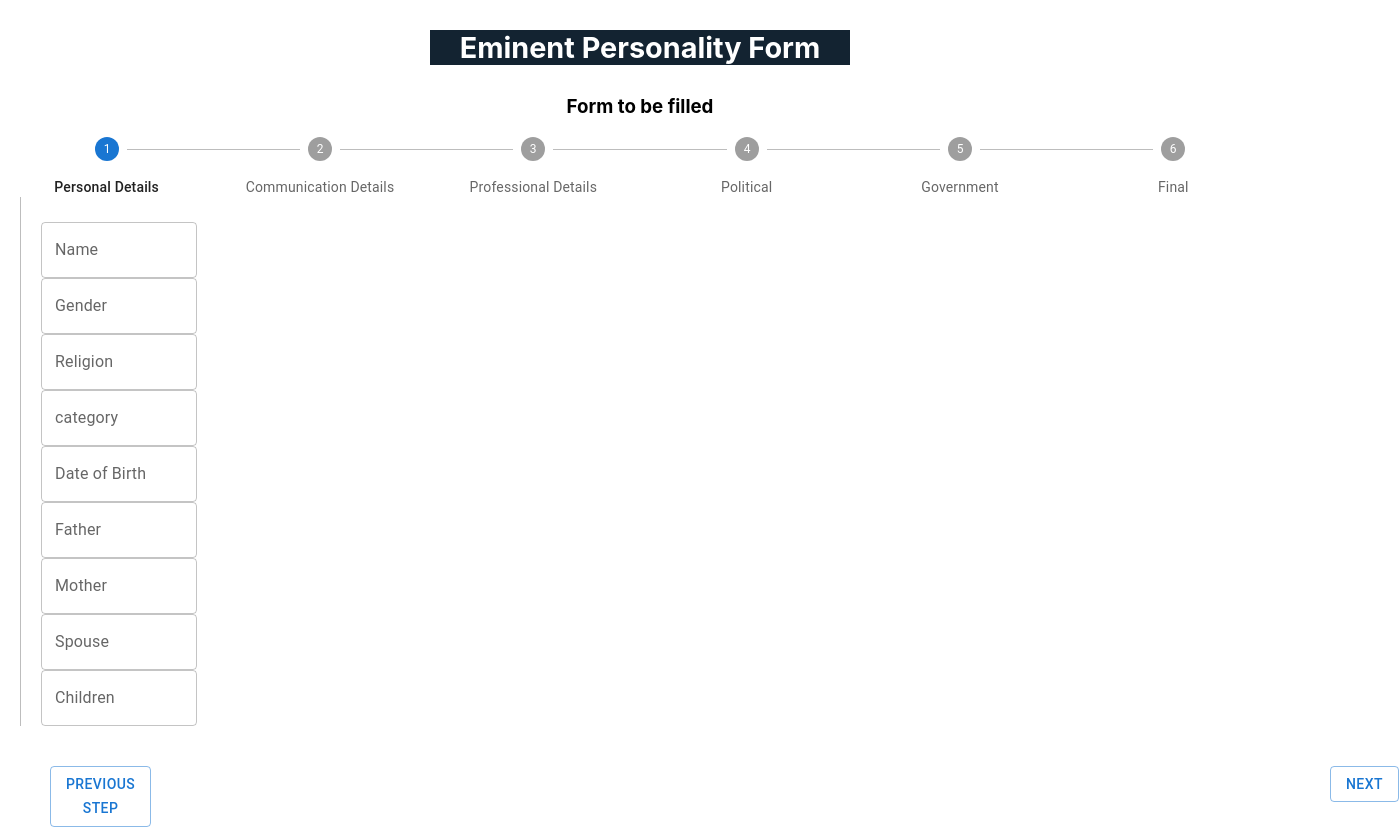
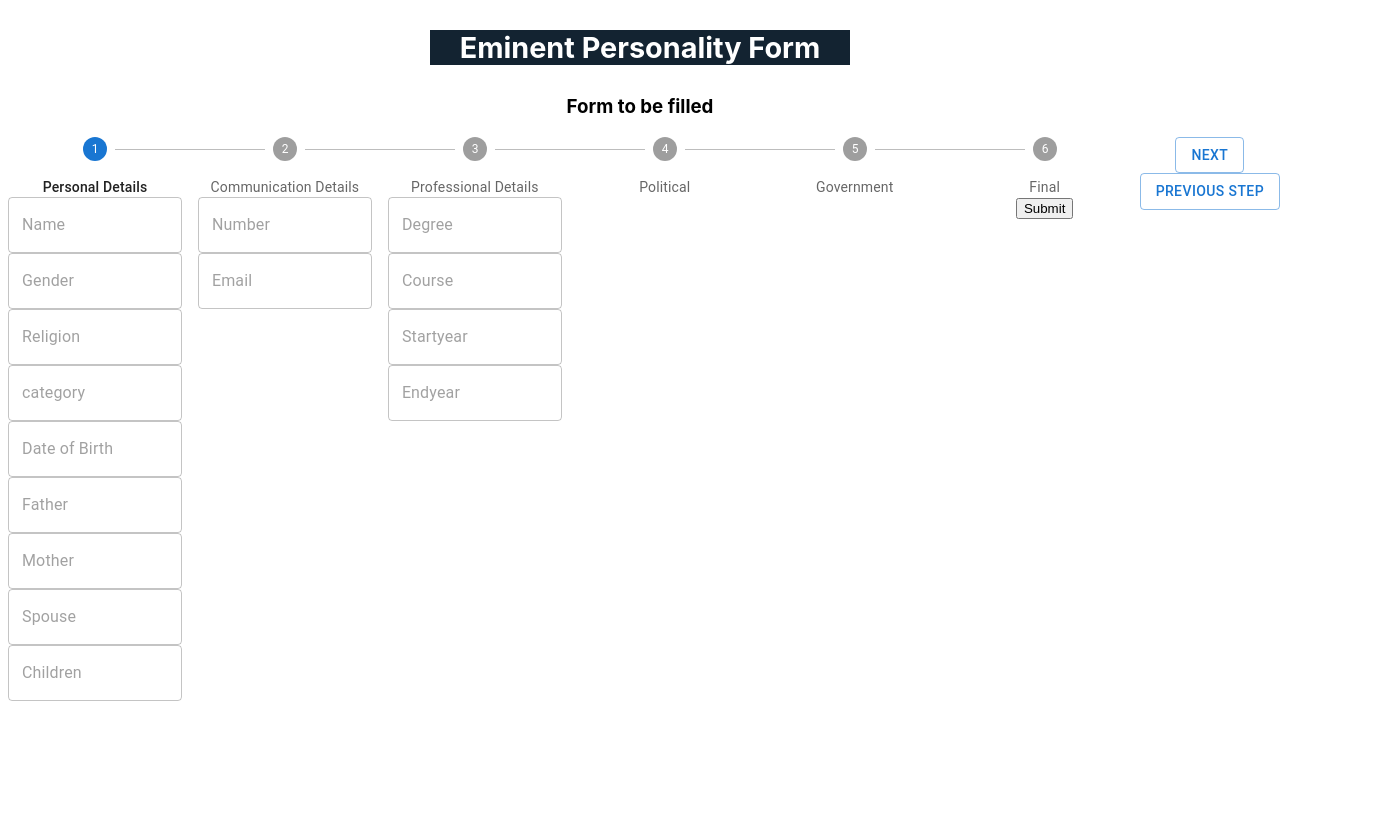
Before and after one commit to rvi-snkr7/stepper_crud, a React (Create React App) app: page / in a window 1280 px wide. Shown: the whole page, 1399 px wide, since content can reach past the window. After the commit the page ends 800 px from the top, so only its background shows below. Built offline with nearby package versions, Linux system fonts and the light colour scheme.

Commit message:
stepper&data

```diff
--- a/src/App.js
+++ b/src/App.js
@@ -1,5 +1,6 @@
 import './App.css';
-// import Personality from './component/linearstepper';
+import Personality from './component/linearstepper';
+import HorizontalLinearStepper from './component/linearstepper';
 // import {CssBaseline, Container,Paper,Box} from "@mui/material";
 import React from 'react';
 // import Ravi from './component/User';
@@ -16,6 +17,8 @@ function App() {
         </div>
           <h3>Form to be filled</h3>
       </header>
+      {/* <HorizontalLinearStepper/> */}
+      {/* <Personality/> */}
      <Userform/>
       </>
     </div>
--- a/src/component/linearstepper.js
+++ b/src/component/linearstepper.js
@@ -1,50 +1,10 @@
-// import * as React from 'react';
-// import Box from '@mui/material/Box';
-// import Stepper from '@mui/material/Stepper';
-// import Step from '@mui/material/Step';
-// import StepLabel from '@mui/material/StepLabel';
-// import Button from '@mui/material/Button';
-// import Typography from '@mui/material/Typography';
-// import StepContent from '@mui/material/StepContent';
-// import {useForm,FormProvider,useFormContext} from "react-hook-form";
-
-
-function getStepContent(step: number) {
-  switch (step) {
-    case 0:
-      return (
-        <form class="form-group">
-        <label>First Name</label>
-        <input type="text" placeholder="First Name"></input>
-        <br></br>
-        <label>Last Name</label>
-        <input type="text" placeholder="Last Name"></input>
-        </form>
-      );
-    case 1:
-      return (
-        <form class="form-group">
-        <label>High School Percentage</label>
-        <input type="number" placeholder="High School Percentage"></input>
-        <br></br>
-        <label>Graduation percentage</label>
-        <input type="number" placeholder="Graduation Percentage"></input>
-        </form>
-      );
-    case 2:
-      return (
-        <form class="form-group">
-        <label>Permanent Address</label>
-        <input type="text" placeholder="Permanent Address"></input>
-        <br></br>
-        <label>Temporary Address</label>
-        <input type="text" placeholder="Temporary Address"></input>
-        </form>
-      );
-    default:
-      return 'Unknown step';
-  }
-}
+import * as React from 'react';
+import Box from '@mui/material/Box';
+import Stepper from '@mui/material/Stepper';
+import Step from '@mui/material/Step';
+import StepLabel from '@mui/material/StepLabel';
+import Button from '@mui/material/Button';
+import Typography from '@mui/material/Typography';
 
 function HorizontalLinearStepper() {
   const[activeStep,setActiveStep]= React.useState(0)
@@ -66,9 +26,9 @@ function HorizontalLinearStepper() {
       <Stepper activeStep={activeStep} alternativeLabel>
         <Step>
           <StepLabel>Personal Details</StepLabel>
-          <StepContent>
-              {getStepContent(activeStep)}
-            </StepContent>
+          <form>
+            <input value={"name"}></input>
+          </form>
         </Step>
         <Step>
           <StepLabel>Communication Details</StepLabel>
@@ -89,7 +49,7 @@ function HorizontalLinearStepper() {
           <StepLabel>Final</StepLabel>
         </Step>
       </Stepper>
-      {/* <h3>{activeStep}</h3> */}
+      <h3>{activeStep}</h3>
       <Button
       variant="outlined"
        color="primary"
--- a/src/component/usercreate.jsx
+++ b/src/component/usercreate.jsx
@@ -1,12 +1,12 @@
 import React, {useState } from "react";
 import axios from "axios";
+import {Formik,Form, Field,FormikConfig,FormikValues} from 'formik';
 import TextField from '@mui/material/TextField';
 import { Button } from "@mui/material";
 import Stepper from '@mui/material/Stepper';
 import Step from '@mui/material/Step';
 import StepLabel from '@mui/material/StepLabel';
-import StepContent from '@mui/material/StepContent';
-import Box from '@mui/material/Box';
+
 
 
 function Userform(){
@@ -21,16 +21,41 @@ function Userform(){
        setActiveStep((currentStep)=>currentStep-1)
      }
     const[deta,setDeta]=useState({
-        name:"", gender:"", category:"",   Religion:"",  dob:"", father:"", mother:"",spouse:"",children:"",number:"",
-        email:"",  degree:"",course:"", startyear:"",endyear:""
+        name:"",
+        gender:"",
+        category:"",
+        Religion:"",
+        dob:"",
+        father:"",
+        mother:"",
+        spouse:"",
+        children:"",
+        number:"",
+        email:"",
+        degree:"",
+        course:"",
+        startyear:"",
+        endyear:""
     }
     )
     function Submit(e){
         e.preventDefault();
         axios.post(url,{
-            name:deta.name, gender:deta.gender, Religion:deta.Religion, dob:deta.dob, father:deta.father, mother:deta.mother,
-            spouse:deta.spouse,children:deta.children, number:deta.number, email:deta.email, number:deta.email, degree:deta.degree,
-            course:deta.course,startyear:deta.startyear,endyear:deta.endyear
+            name:deta.name,
+            gender:deta.gender,
+            Religion:deta.Religion,
+            dob:deta.dob,
+            father:deta.father,
+            mother:deta.mother,
+            spouse:deta.spouse,
+            children:deta.children,
+            number:deta.number,
+            email:deta.email,
+            number:deta.email,
+            degree:deta.degree,
+            course:deta.course,
+            startyear:deta.startyear,
+            endyear:deta.endyear
         })
         .then((response)=>response.data)
         setTimeout(window.location.reload.bind(window.location), 100);
@@ -41,115 +66,77 @@ function Userform(){
         setDeta(newdeta)
         console.log(newdeta)
 }
-function getStepContent(step: number) {
-    switch (step) {
-      case 0:
-        return (
-            <div className="form-group_1">
-                <TextField onChange={(e)=>handle(e)} id="name" value={deta.name} label="Name" variant="outlined" />
-                <div className="Box1">
-                 <TextField onChange={(e)=>handle(e)} id="gender" value={deta.gender} label="Gender" variant="outlined"/>
-                 <TextField onChange={(e)=>handle(e)} id="Religion" value={deta.Religion} label="Religion"  variant="outlined"/>
-                </div>
-                <div className="Box2">
-                 <TextField onChange={(e)=>handle(e)} id="category" value={deta.category} label="category" variant="outlined"/>
-                 <TextField onChange={(e)=>handle(e)} id="dob" value={deta.dob} label="Date of Birth" variant="outlined"/>
-                </div>
-                <div className="Box3">
-                 <TextField onChange={(e)=>handle(e)} id="father" value={deta.father} label="Father" variant="outlined"/>
-                 <TextField onChange={(e)=>handle(e)} id="mother" value={deta.mother} label="Mother" variant="outlined"/>
-                </div>
-                <div className="Box4">
-                 <TextField onChange={(e)=>handle(e)} id="spouse" value={deta.spouse} label="Spouse" variant="outlined"/>
-                 <TextField onChange={(e)=>handle(e)} id="children" value={deta.children} label="Children" variant="outlined"/>
-                </div>
-            </div>
-        );
-      case 1:
-        return (
-          <form class="form-group">
-           <TextField onChange={(e)=>handle(e)} id="number" value={deta.number} label="Number" variant="outlined"/>
-           <TextField onChange={(e)=>handle(e)} id="email" value={deta.email} label="Email" variant="outlined"/>
-          </form>
-        );
-      case 2:
-        return (
-          <form class="form-group">
-            <TextField onChange={(e)=>handle(e)} id="degree" value={deta.degree} label="Degree" variant="outlined"/>
-            <TextField onChange={(e)=>handle(e)} id="course" value={deta.course} label="Course" variant="outlined"/>
-            <TextField onChange={(e)=>handle(e)} id="startyear" value={deta.startyear} label="Start Year" variant="outlined"/>
-            <TextField onChange={(e)=>handle(e)} id="endyear" value={deta.endyear} label="End Year" variant="outlined"/>
-          </form>
-        );
-        case 3:(
-            <form class="form-group">
-            </form>
-
-        )
-        case 4:(
-            <form class="form-group">
-            </form>
-        )
-        case 5:(
-            <form class="form-group">
-            <input {...activeStep === step.length - 1 ? 'Finish' : 'Next'} />
-            </form>
-        )
-        break;
-      default:
-        return 'Unknown step';
-    }
-  }
 return(
-
-    <div className="STEP">
-      <Box>
+    <div>
+        <Formik initialValues={{
+              name:"",
+              gender:"",
+              category:"",
+              Religion:"",
+              dob:"",
+              father:"",
+              mother:"",
+              spouse:"",
+              children:"",
+              number:"",
+              email:"",
+              degree:"",
+              course:"",
+              startyear:"",
+              endyear:""
+        }} onSubmit={(e)=>Submit(e)}>
+            <Form onSubmit={(e)=>Submit(e)}>
                 <Stepper activeStep={activeStep} alternativeLabel>
                     <Step>
                         <StepLabel>Personal Details</StepLabel>
-              <StepContent>
-                  {getStepContent(activeStep)}
-              </StepContent>
+                          <div className="personal-details">
+                             <Field onChange={(e)=>handle(e)} id="name" value={deta.name} placeholder="Name" name="name" type='text' component={TextField}/>
+                             <Field onChange={(e)=>handle(e)} id="gender" value={deta.gender} placeholder="Gender" type='text' component={TextField}/>
+                             <Field onChange={(e)=>handle(e)} id="Religion" value={deta.Religion} placeholder="Religion" type='text' component={TextField}/>
+                             <Field onChange={(e)=>handle(e)} id="category" value={deta.category} placeholder="category" type='text' component={TextField}/>
+                             <Field onChange={(e)=>handle(e)} id="dob" value={deta.dob} placeholder="Date of Birth" type='integer' component={TextField}/>
+                             <Field onChange={(e)=>handle(e)} id="father" value={deta.father} placeholder="Father" type='text' component={TextField}/>
+                             <Field onChange={(e)=>handle(e)} id="mother" value={deta.mother} placeholder="Mother" type='text'component={TextField}/>
+                             <Field onChange={(e)=>handle(e)} id="spouse" value={deta.spouse} placeholder="Spouse" type='text' component={TextField}/>
+                             <Field onChange={(e)=>handle(e)} id="children" value={deta.children} placeholder="Children" type='number' component={TextField}/>
+                          </div>
                     </Step>
 
                      <Step>
                          <StepLabel>Communication Details</StepLabel>
-              <StepContent>
-                {getStepContent(activeStep)}
-                </StepContent>
+                         <div classname="communication-detail">
+                           <Field onChange={(e)=>handle(e)} id="number" value={deta.number} placeholder="Number" type='number' component={TextField}/>
+                           <Field onChange={(e)=>handle(e)} id="email" value={deta.email} placeholder="Email" type='text' component={TextField}/>
+                         </div>
                      </Step>
 
                      <Step>
                       <StepLabel>Professional Details</StepLabel>
-              <StepContent>
-               {getStepContent(activeStep)}
-              </StepContent>
+                        <div className="professional-detail">
+                          <Field onChange={(e)=>handle(e)} id="degree" value={deta.degree} placeholder="Degree" type='text' component={TextField}/>
+                          <Field onChange={(e)=>handle(e)} id="course" value={deta.course} placeholder="Course" type='text' component={TextField}/>
+                          <Field onChange={(e)=>handle(e)} id="startyear" value={deta.startyear} placeholder="Startyear" type='text' component={TextField}/>
+                          <Field onChange={(e)=>handle(e)} id="endyear" value={deta.endyear} placeholder="Endyear" type='text' component={TextField}/>
+                        </div>
                      </Step>
-
                      <Step>
                       <StepLabel>Political</StepLabel>
                     </Step>
-
-
                     <Step>
                      <StepLabel>Government</StepLabel>
                     </Step>
-
                     <Step>
                      <StepLabel>Final</StepLabel>
-              <StepContent>
                      <button>Submit</button>
-                  {getStepContent(activeStep)}
-              </StepContent>
                     </Step>
-
-        </Stepper>
-
-      </Box>
-
-      <footer className="FOOTER">
-        <div className="BUTTONS">
-          <div className="btn1">
+                    <div>
+                        <Button
+                          variant="outlined"
+                          color="primary"
+                          onClick={()=>nextStep()}
+                          >Next
+                        </Button>
+                        <br></br>
                         <Button
                           variant="outlined"
                           color="primary"
@@ -157,17 +144,10 @@ function getStepContent(step: number) {
                           >Previous Step
                         </Button>
                     </div>
-          <div className="btn2">
-            <Button
-               variant="outlined"
-                color="primary"
-                onClick={()=>nextStep()}
-                >Next
-            </Button>
-          </div>
+                </Stepper>
+           </Form>
 
-        </div>
-      </footer>
+        </Formik>
     </div>
 )
 }
```
Lines whose indentation alone changed are shown as unchanged.
